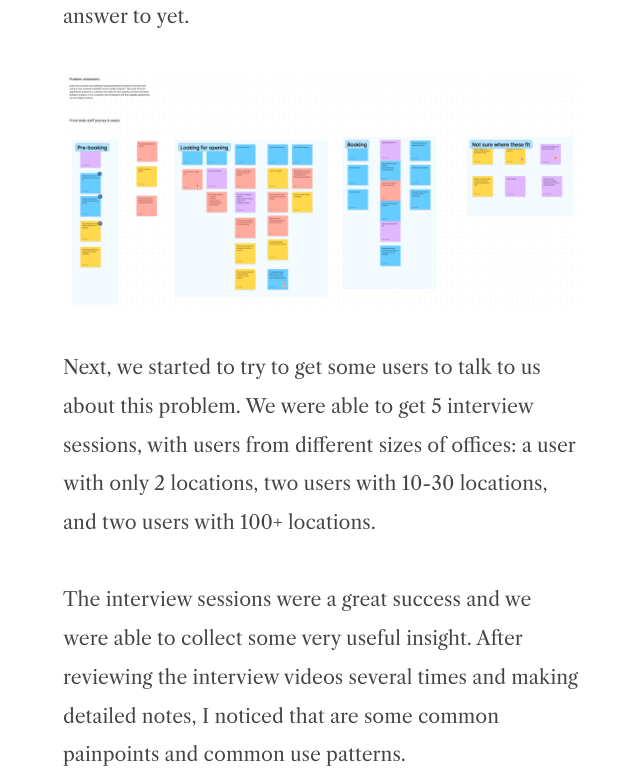
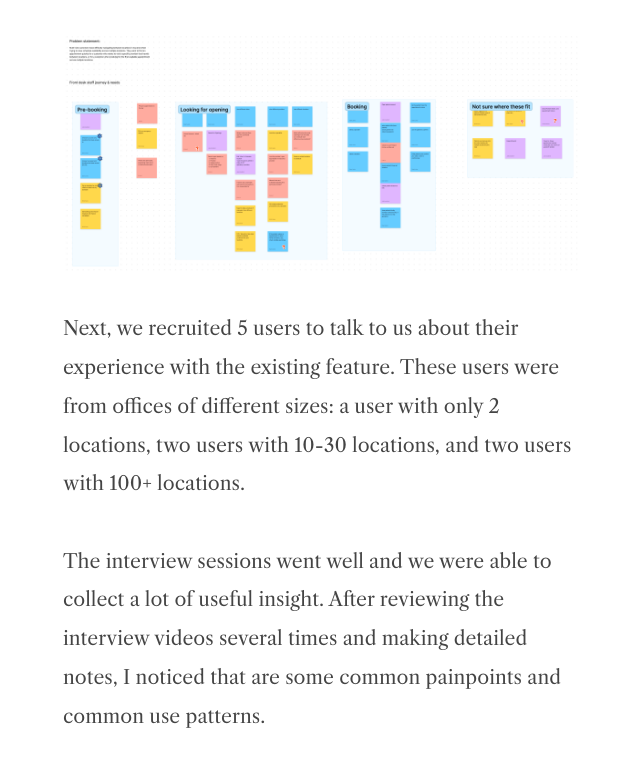
Before and after one commit to slevine/mingdesign_public, a plain HTML site: page sample-scheduling.html in a window 1280 px wide. Shown: the part 1507-2284 px from the top of the page, without its empty margins (347-987 px from the left). Drawn offline with Linux system fonts and the light colour scheme.

Commit message:
updated the copywriting

```diff
--- a/sample-scheduling.html
+++ b/sample-scheduling.html
@@ -65,9 +65,10 @@
 		<div class="contentSec">
 			<div class="projectSecTitle">User Research</div>
 			<div class="summary">
-			<p>The project started with  two product managers and a UX designer (me). Before we talked to any users, we sat down and had a couple of brainstorm sessions in FigJam to make sure that we understand well the problem we try to solve. Based on our discussion, I created a user interview script to incorporate all the questions that are critical to the problem solving but we don't have an answer to yet. <p><img src="images/schedule-brainstorm.png" class="samples" width="800" alt=""/></p>
-			  <p>Next, we started to try to get some users to talk to us about this problem. We were able to get 5 interview sessions, with users from different sizes of offices: a user with only 2 locations, two users with 10-30 locations, and two users with 100+ locations.</p>
-				<P>The interview sessions were a great success and we were able to collect some very useful insight. After reviewing the interview videos several times and making detailed notes, I noticed that are some common painpoints and common use patterns. </P>
+			<p>The project started with  two product managers and a UX designer (me). Before we talked to any users, we sat down and had a couple of brainstorm sessions in FigJam to make sure that we understand  the problem we try to solve. Based on our discussion, I created a user interview script to incorporate all the questions that are critical to finding the right solution.
+			<p><img src="images/schedule-brainstorm.png" class="samples" width="800" alt=""/></p>
+			  <p>Next, we  recruited 5 users to talk to us about their experience with the existing feature.  These users were from offices of different sizes: a user with only 2 locations, two users with 10-30 locations, and two users with 100+ locations. </p>
+				<P>The interview sessions went well and we were able to collect a lot of  useful insight. After reviewing the interview videos several times and making detailed notes, I noticed that are some common painpoints and common use patterns. </P>
 				<ul>
 				<li>All users think it's painful to switch from one location to another one, mainly due to the bad performance and lagging time. This obvisouly is not part of the design issue, but needs to be addressed ASAP;</li>
 				<li>All users  currently manually browse through the calendar whenever they need to find an opening; </li>
@@ -89,7 +90,7 @@
 					<div class="contentSec">
 			<div class="projectSecTitle">Ideate &amp; Prototyping</div>
 			<div class="summary">
-			<p>Based on the user research, we know that our users love the calendar view because it's more visual and the data displayed here is more accurate. I decided that I will focus on the calendar but  give the user the capability to select the data they want to show on this calendar so that they can have a custom view of the calendar. </p>
+			<p>Based on the user research, we know that our users love the calendar view because it's more visual and the data displayed here is more accurate. Also, it will be much easier for them to train new employees to use it. I decided that I will focus on the calendar but  give the user the capability to select the data they want to show on this calendar so that they can have a custom view of the calendar. </p>
 			<p><img src="images/schedule1.png" class="samples" width="800" height="495" alt=""/></p>
 			<p><img src="images/schedule2.png" class="samples" width="800" height="495" alt=""/></p>
 			<p><img src="images/schedule3.png" class="samples" width="800" height="495" alt=""/></p>
```
Also changed, not shown: sample-autopay.html (+1 -4 lines).
